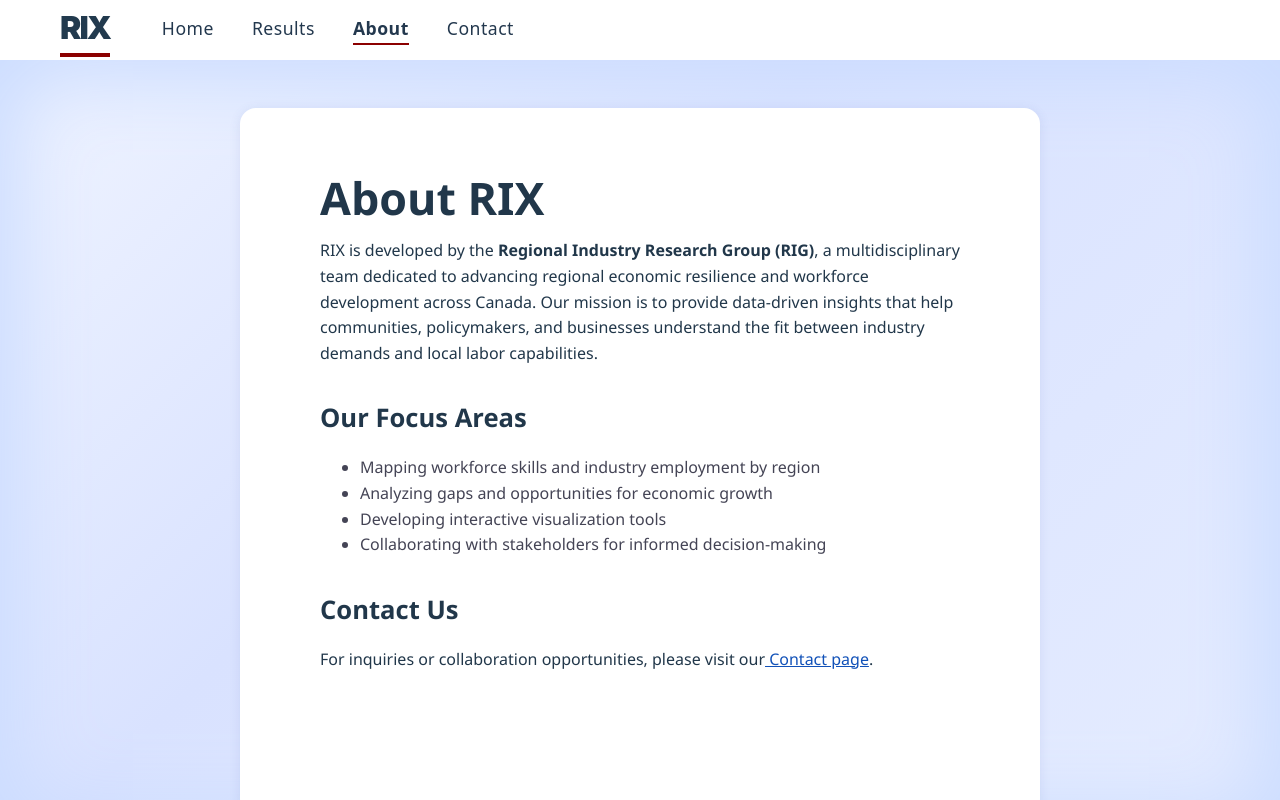
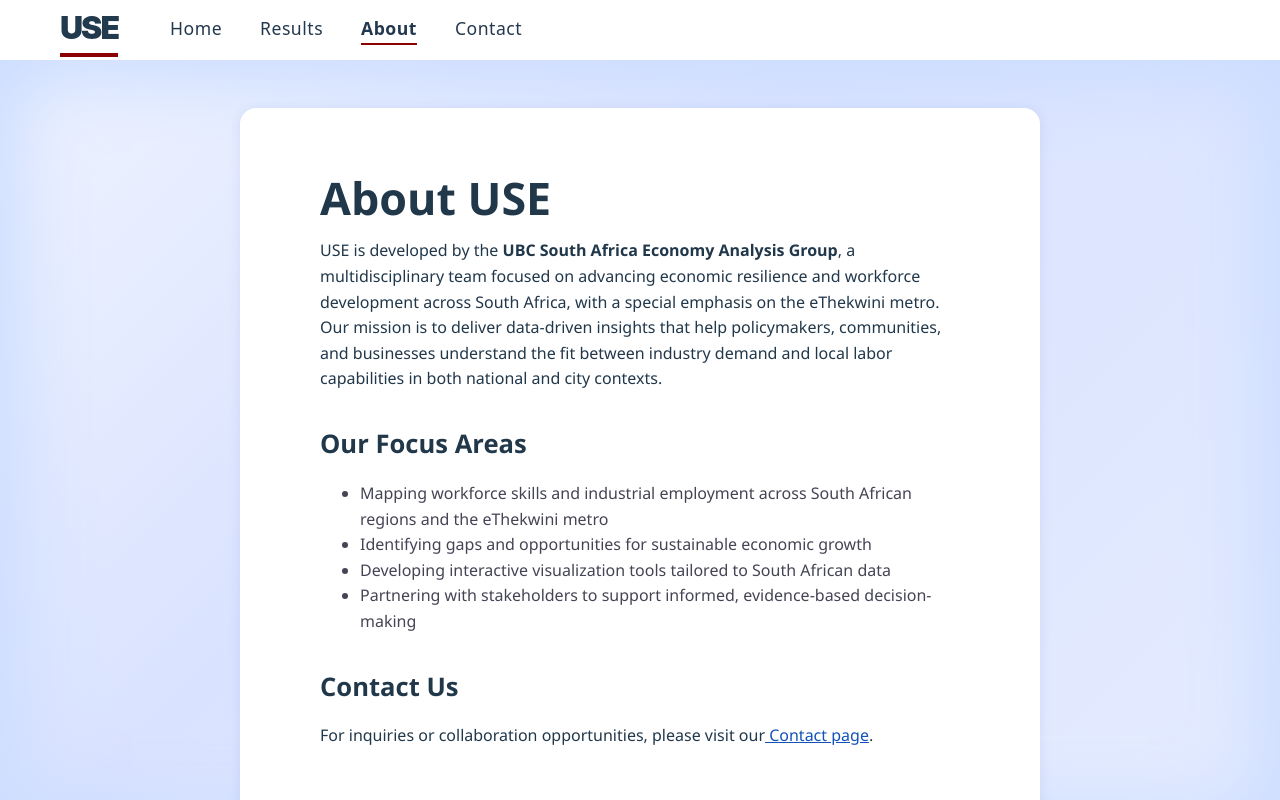
Before and after one commit to zzmjeremy/South-Africa-Economy-Analysis-public, a React (Vite) app: page /about in a window 1280 px wide. Shown: the top 800 px of the page. Built offline with nearby package versions, Linux system fonts and the light colour scheme.

Commit message:
Updated the Page Description

```diff
--- a/src/components/Footer.jsx
+++ b/src/components/Footer.jsx
@@ -6,7 +6,7 @@
     <footer className="footer">
       <div className="footer-inner">
         <div className="footer-title">
-          <strong>RIX</strong> — Regional Industry Explorer
+          <strong>USE</strong> — UBC South Africa Economy Analysis
         </div>
         <nav className="footer-nav">
           <a href="#">Privacy Policy</a>
@@ -14,9 +14,7 @@
           <a href="#">Contact</a>
           <a href="#">Help</a>
         </nav>
-        <div className="footer-copy">
-          &copy; {new Date().getFullYear()} RIX. All rights reserved.
-        </div>
+        <div className="footer-copy">USE. All rights reserved.</div>
       </div>
     </footer>
   );
--- a/src/components/Navbar.jsx
+++ b/src/components/Navbar.jsx
@@ -15,7 +15,7 @@
     <nav className="navbar">
       <div className="navbar-inner">
         <span className="navbar-logo">
-          <span className="navbar-logo-highlight">RIX</span>
+          <span className="navbar-logo-highlight">USE</span>
         </span>
         <div className="navbar-links">
           {navLinks.map((link) => (
--- a/src/pages/About.jsx
+++ b/src/pages/About.jsx
@@ -6,22 +6,34 @@
   return (
     <PageContainer>
       <div className="about-container">
-        <h1>About RIX</h1>
+        <h1>About USE</h1>
         <p>
-          RIX is developed by the <b>Regional Industry Research Group (RIG)</b>,
-          a multidisciplinary team dedicated to advancing regional economic
-          resilience and workforce development across Canada. Our mission is to
-          provide data-driven insights that help communities, policymakers, and
-          businesses understand the fit between industry demands and local labor
-          capabilities.
+          USE is developed by the <b>UBC South Africa Economy Analysis Group</b>
+          , a multidisciplinary team focused on advancing economic resilience
+          and workforce development across South Africa, with a special emphasis
+          on the eThekwini metro. Our mission is to deliver data-driven insights
+          that help policymakers, communities, and businesses understand the fit
+          between industry demand and local labor capabilities in both national
+          and city contexts.
         </p>
 
         <h2>Our Focus Areas</h2>
         <ul>
-          <li>Mapping workforce skills and industry employment by region</li>
-          <li>Analyzing gaps and opportunities for economic growth</li>
-          <li>Developing interactive visualization tools</li>
-          <li>Collaborating with stakeholders for informed decision-making</li>
+          <li>
+            Mapping workforce skills and industrial employment across South
+            African regions and the eThekwini metro
+          </li>
+          <li>
+            Identifying gaps and opportunities for sustainable economic growth
+          </li>
+          <li>
+            Developing interactive visualization tools tailored to South African
+            data
+          </li>
+          <li>
+            Partnering with stakeholders to support informed, evidence-based
+            decision-making
+          </li>
         </ul>
 
         <h2>Contact Us</h2>
--- a/src/pages/Home.css
+++ b/src/pages/Home.css
@@ -1,5 +1,4 @@
 .home-container {
-  min-height: 100vh;
   padding: 3rem 0 1rem 0; /* reduced bottom padding from 3rem to 1rem */
   display: flex;
   justify-content: center;
--- a/src/pages/Home.jsx
+++ b/src/pages/Home.jsx
@@ -4,17 +4,26 @@
   return (
     <div className="home-container">
       <div className="home-content">
-        <h1>RIX – Regional Industry Explorer</h1>
+        <h1>USE – UBC South Africa Economy Analysis</h1>
         <p>
-          Discover how regional industries align with workforce skills across
-          Canadian provinces and cities. Navigate rich visualizations designed
-          to inform economic development and workforce planning.
+          Explore how South Africa’s national and local economies align with
+          workforce capabilities, with a spotlight on eThekwini.
         </p>
         <h2>What You Can Do Here</h2>
         <ul>
-          <li>Explore industry and skill fit at provincial and city levels</li>
-          <li>Visualize employment and workforce capability trends</li>
-          <li>Support data-driven decision-making for regional growth</li>
+          <li>
+            Examine South Africa’s industry–skill fit and highlight
+            opportunities for inclusive growth.
+          </li>
+          <li>
+            Explore eThekwini’s industrial composition and its alignment with
+            workforce capacity.
+          </li>
+          <li>
+            Support data-driven decisions for economic planning, investment, and
+            development.
+          </li>
+          <li>Visualize employment and capability trends across sectors.</li>
         </ul>
         <p>
           To learn more about our mission and team, visit the{" "}
```
